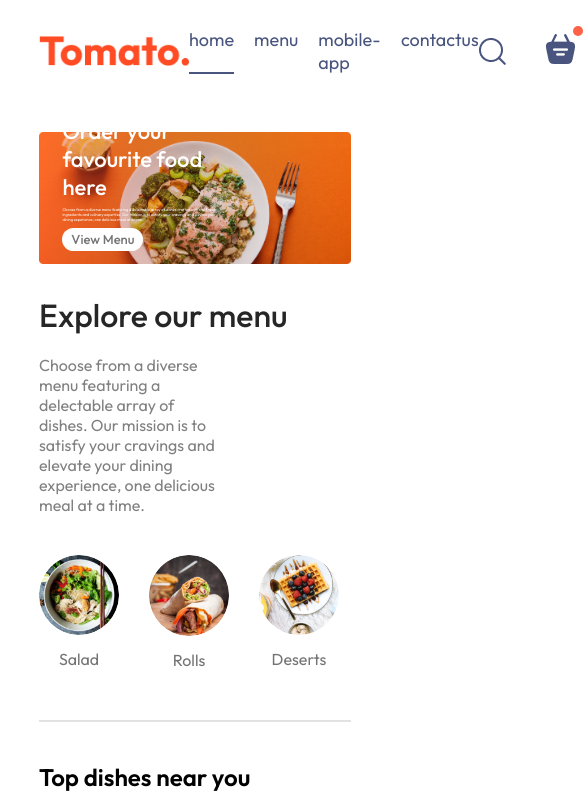
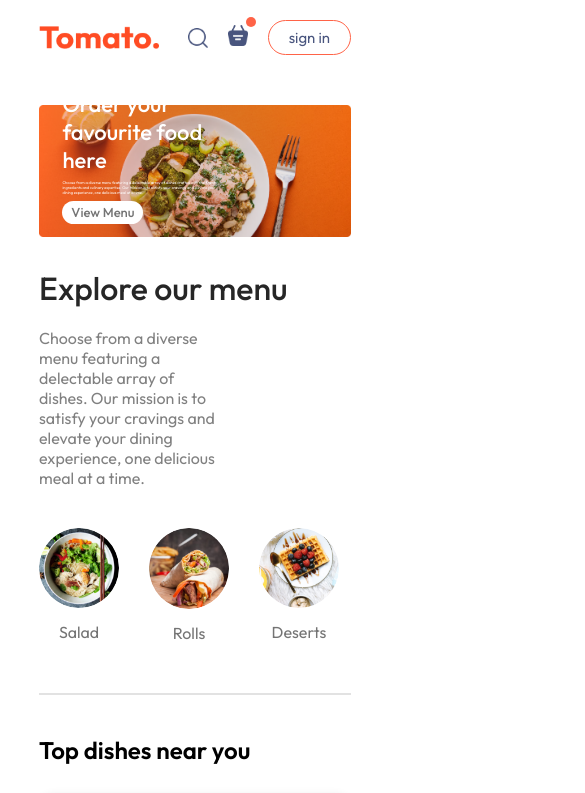
Before and after one commit to NilimaSardar/Hunger_FoodOrderingApp, a React (Vite) app in the folder Hunger/: page / in a window 390 px wide. Shown: the top 793 px of the page, 585 px wide, since content can reach past the window. Built offline with nearby package versions, Linux system fonts and the light colour scheme.

Commit message:
made navbar responsive

```diff
--- a/Hunger/src/components/Navbar/Navbar.jsx
+++ b/Hunger/src/components/Navbar/Navbar.jsx
@@ -88,4 +88,49 @@
       top: -8px;
       right: -8px;
     }
+
+    @media (max-width:1050px){
+      .logo{
+        width: 140px;
+      }
+
+      .navbar-menu{
+        gap: 20px;
+        font-size: 17px;
+      }
+      .navbar-right{
+        gap: 30px;
+      }
+      .navbar-right img{
+        width: 22px;
+      }
+      .navbar-right button{
+        padding: 8px 25px;
+      }
+    }
+    @media (max-width:900px){
+      .logo{
+        width: 120px;
+      }
+
+      .navbar-menu{
+        gap: 15px;
+        font-size: 16px;
+      }
+      .navbar-right{
+        gap: 20px;
+      }
+      .navbar-right img{
+        width: 20px;
+      }
+      .navbar-right button{
+        padding: 7px 20px;
+        font-size: 15px;
+      }
+    }
+    @media (max-width:750px){
+      .navbar-menu{
+        display: none;
+      }
+    }
 `;
```
